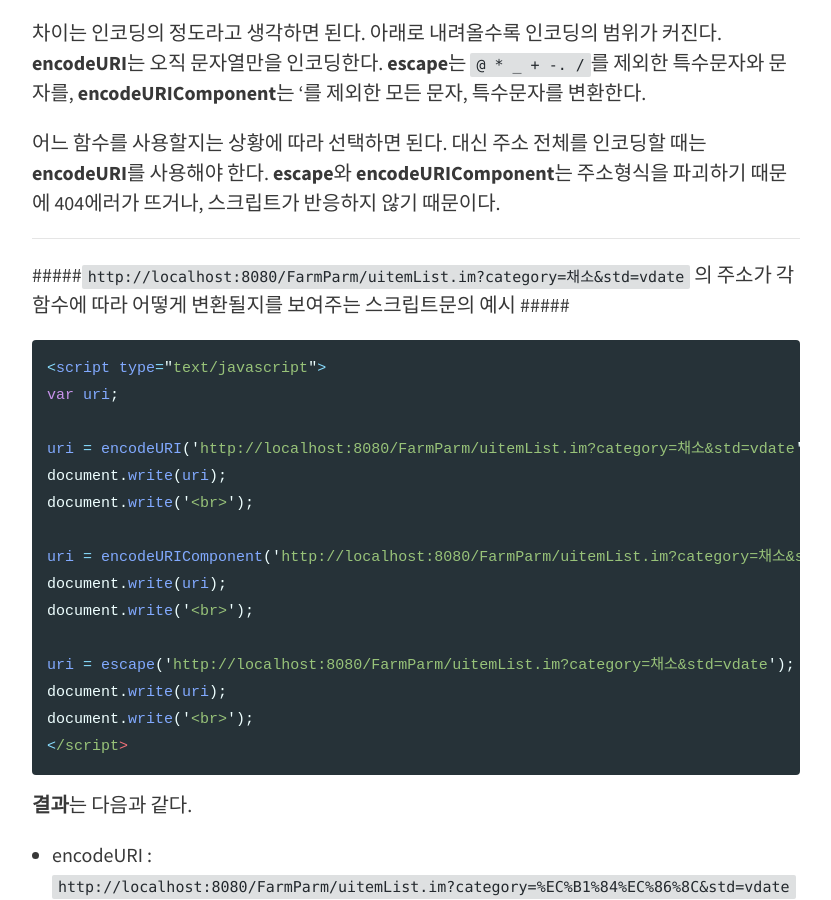
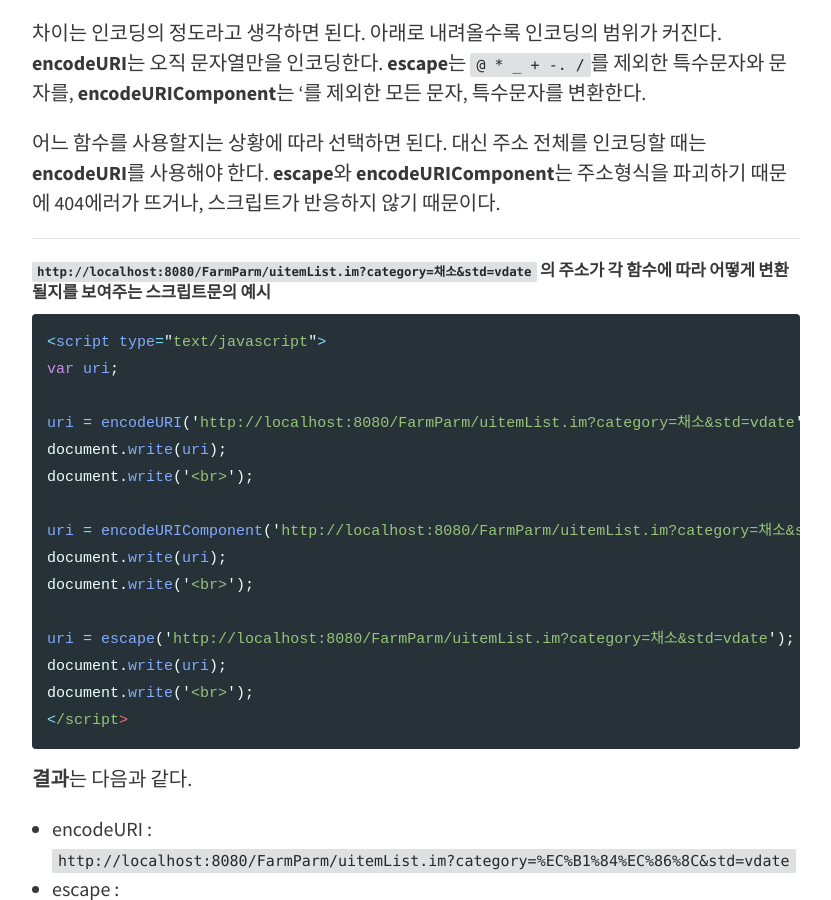
Before and after one commit to clemado1/blog-old, a Jekyll site: the page built from _posts/2018-08-29-익스플로러-HTTP-400-에러.md, in a window 1280 px wide and 900 px high, scrolled down 997 px. Shown: the whole window, without its empty margins (224-1055 px from the left). Built offline with Jekyll 4.4.1, drawn with Linux system fonts in a browser that asks for light colours; comment, search, counter and statistics services are not loaded.

Commit message:
mod syntax error

````diff
--- a/_posts/2018-08-29-익스플로러-HTTP-400-에러.md
+++ b/_posts/2018-08-29-익스플로러-HTTP-400-에러.md
@@ -22,7 +22,7 @@ post방식으로 submit을 하면 상관없지만, a태그에서 href를 쓰거
 _ _ _
 
 
-#####`http://localhost:8080/FarmParm/uitemList.im?category=채소&std=vdate` 의 주소가 각 함수에 따라 어떻게 변환될지를 보여주는 스크립트문의 예시 #####
+##### `http://localhost:8080/FarmParm/uitemList.im?category=채소&std=vdate` 의 주소가 각 함수에 따라 어떻게 변환될지를 보여주는 스크립트문의 예시
 ```javascript
 <script type="text/javascript">
 var uri;
````
Also changed, not shown: _posts/2018-09-17-AWS&ubuntu&tomcat8&letsencrypt-1.md (+1 -1 lines).
